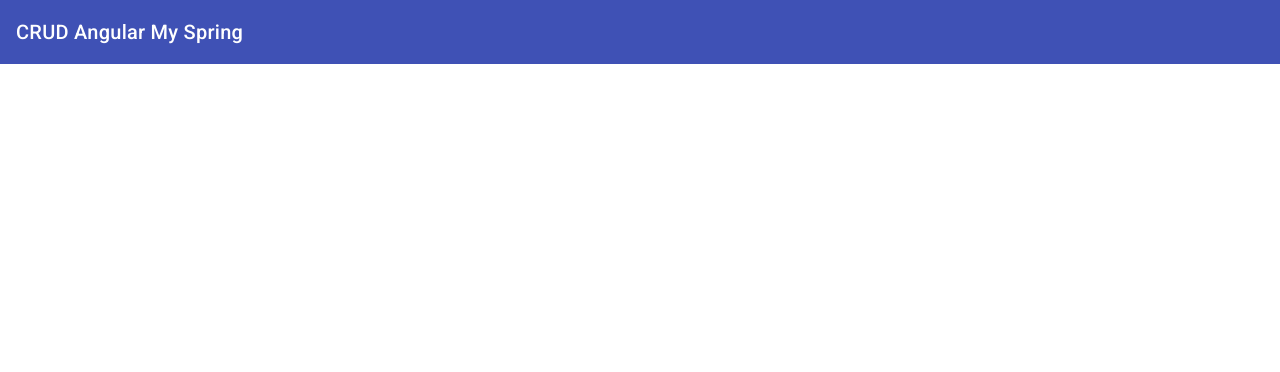
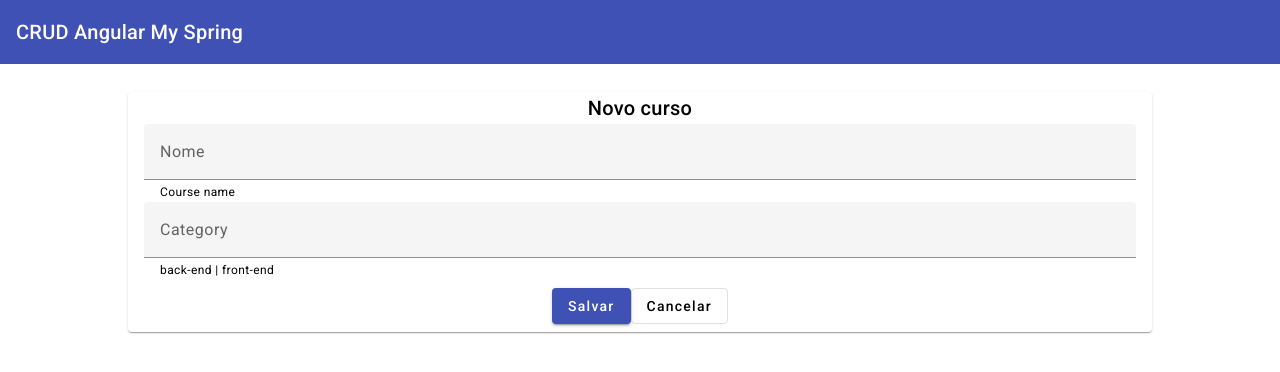
Before and after one commit to rafaeucastro/angular-crud, an Angular app: page /courses/new in a window 1280 px wide. Before the commit this address led to /. Shown: the top 372 px of the page. Built offline with nearby package versions, Linux system fonts and the light colour scheme.

Commit message:
Tela criar novo curso

```diff
--- /dev/null
+++ b/src/app/courses/course-form/course-form.component.html
@@ -0,0 +1,32 @@
+<mat-card class="min-width">
+  <mat-card-title>Novo curso</mat-card-title>
+
+  <mat-card-content>
+    <form [formGroup]="form">
+      <mat-form-field class="full-width">
+        <input matInput placeholder="Nome" formControlName="name" />
+        <mat-hint>Course name</mat-hint>
+      </mat-form-field>
+      <mat-form-field class="full-width">
+        <input matInput placeholder="Category" formControlName="category" />
+        <mat-hint>back-end | front-end</mat-hint>
+      </mat-form-field>
+      <!-- <mat-form-field class="full-width">
+        <mat-label>Category</mat-label>
+        <mat-select formControlName="category">
+          <mat-option value="null">Selecionar</mat-option>
+          <mat-option *ngFor="let category of categories" [value]="category">
+            {{ category }}
+          </mat-option>
+        </mat-select>
+      </mat-form-field> -->
+    </form>
+  </mat-card-content>
+
+  <mat-card-actions>
+    <button mat-raised-button color="primary" (click)="onSubmit()">
+      Salvar
+    </button>
+    <button mat-stroked-button (click)="onCancel()">Cancelar</button>
+  </mat-card-actions>
+</mat-card>
--- /dev/null
+++ b/src/app/courses/course-form/course-form.component.scss
@@ -0,0 +1,18 @@
+.full-width {
+    width: 100%;
+}
+
+.min-width {
+    width: 100%;
+    min-width: 250px;
+}
+
+mat-card {
+    max-width: 80%;
+    margin: 2em auto;
+    text-align: center;
+}
+
+mat-card-actions {
+    justify-content: center;
+}
--- /dev/null
+++ b/src/app/courses/course-form/course-form.component.ts
@@ -0,0 +1,37 @@
+import { Component } from '@angular/core';
+import { CoursesService } from '../services/courses.service';
+import {
+  NonNullableFormBuilder
+} from '@angular/forms';
+
+@Component({
+  selector: 'app-course-form',
+  templateUrl: './course-form.component.html',
+  styleUrls: ['./course-form.component.scss'],
+})
+export class CourseFormComponent {
+  form = this.formBuilder.group({
+    name: [''],
+    category: [''],
+  });
+  categories: string[] = ['back-end', 'front-end'];
+
+  constructor(
+    private formBuilder: NonNullableFormBuilder,
+    private service: CoursesService,
+    // private snackBar: MatSnackBar
+  ) {}
+
+  onSubmit() {
+    console.log(this.form.value);
+    this.service.save(this.form.value).subscribe(console.log, this.onError);
+  }
+
+  onCancel() {}
+
+  onError() {
+    console.log("Erro ao salvar curso!");
+
+    // this.snackBar.open('Erro ao salvar curso!');
+  }
+}
--- a/src/app/courses/services/courses.service.ts
+++ b/src/app/courses/services/courses.service.ts
@@ -1,7 +1,8 @@
+import { delay, first, map } from 'rxjs';
+
+import { Course } from '../model/course';
+import { HttpClient } from '@angular/common/http';
 import { Injectable } from '@angular/core';
-import { HttpClient } from '@angular/common/http';
-import { delay, first, map } from 'rxjs';
-import { Course } from '../model/course';
 import { Page } from '../model/page';
 
 @Injectable({
@@ -19,4 +20,8 @@ export class CoursesService {
       map((res) => res.courses)
     );
   }
+
+  save(record: Partial<Course>) {
+    return this.httpClient.post<Course>(this.API, record);
+  }
 }
```
Also changed, not shown: src/app/app-routing.module.ts (+7 -1 lines), src/app/courses/courses.module.ts (+8 -6 lines), src/app/shared/app-material/app-material.module.ts (+18 -9 lines), 1 other file (tests, documents, lock files or other folders).
